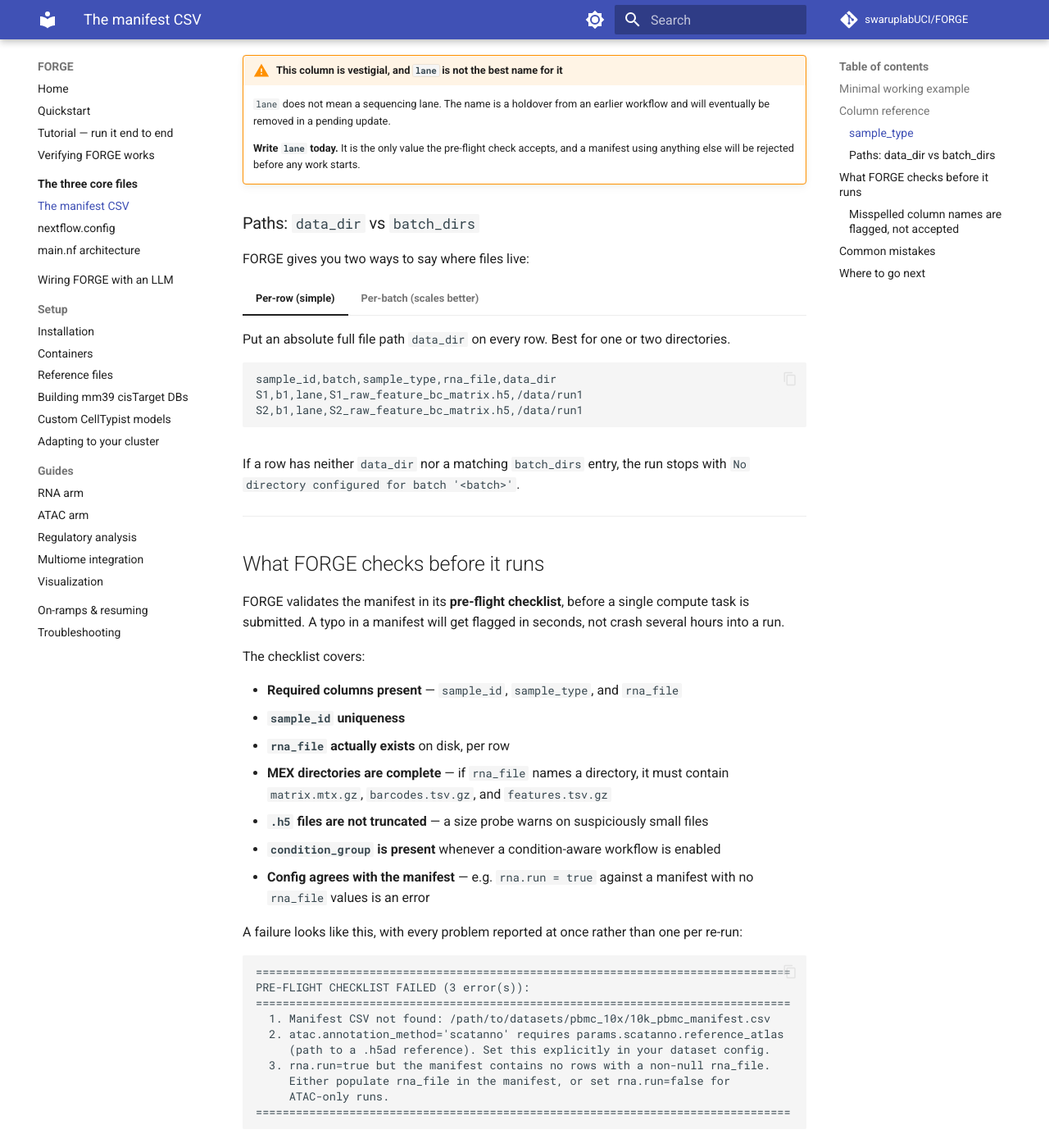
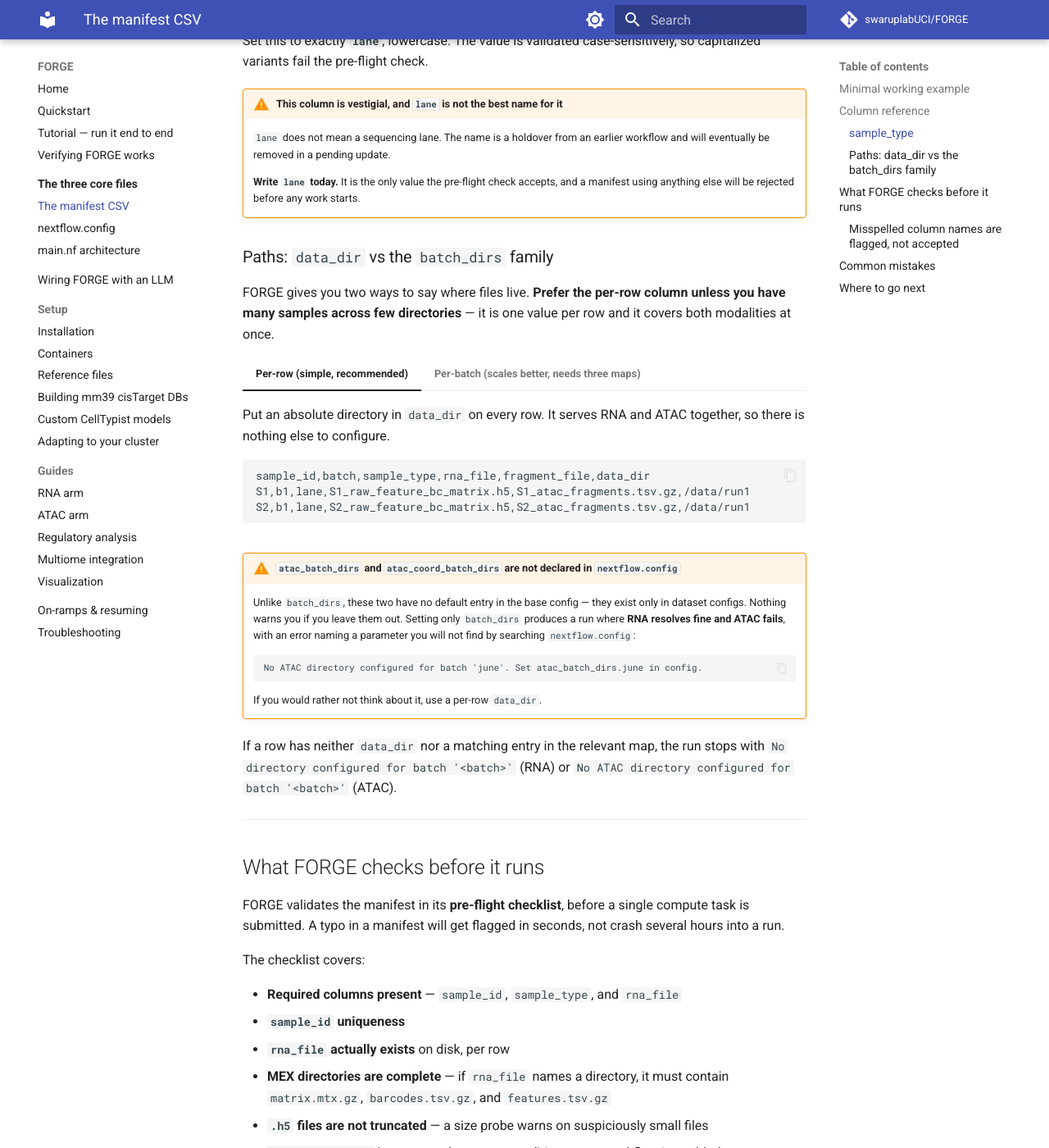
Before and after one commit to swaruplabUCI/FORGE, an MkDocs documentation site: the page built from docs/core/manifest.md, in a window 1280 px wide and 1400 px high, scrolled down 1878 px. Shown: the whole window at 82% size. Built offline with MkDocs 1.6.1 and Material for MkDocs 9.7.7, drawn with Linux system fonts in a browser that asks for light colours; comment, search, counter and statistics services are not loaded; some of the changed text lies outside the part shown.

Commit message:
DOCS: document the three batch_dirs maps, not just the RNA one
The per-batch section presented batch_dirs as the alternative to a per-row
data_dir. That covers RNA only: ATAC resolves through atac_batch_dirs and
atac_coord_batch_dirs, neither of which is declared in nextflow.config.

Following the old text produced a run where RNA resolved and ATAC failed with
"No ATAC directory configured for batch '<batch>'. Set atac_batch_dirs.<batch>
in config." — naming a parameter absent from both the docs and the base config.

The per-batch tab now shows all three maps and points at tutorial_pbmc.config,
which sets them. A warning states that the two ATAC maps have no default and
that nothing flags their absence. The per-row tab is marked recommended and
gained a fragment_file column, so the simple route is visibly the one that
covers both modalities.

````diff
--- a/docs/core/manifest.md
+++ b/docs/core/manifest.md
@@ -49,7 +49,7 @@
 | `rna_file` | for RNA runs | Filename (not a path) of the RNA count matrix, resolved relative to the row's data directory. 10x: `*_raw_feature_bc_matrix.h5`. BD Rhapsody: `*_RSEC_MolsPerCell_MEX.zip`. May also name a MEX **directory**. |
 | `fragment_file` | for ATAC runs | Filename of the ATAC fragments file. 10x: `*_atac_fragments.tsv.gz`. BD: `*_ATAC_Fragments.bed.gz`. If you give a value with no extension, FORGE appends `.bed.gz`. |
 | `condition_group` | for differential | Experimental group (e.g. `WT` / `TG`). This is the axis every differential comparison is built on. Single-condition datasets still need a value — use one label for all rows. Empty values warn and default to `Control`. |
-| `data_dir` | see below | Absolute directory holding this row's files. If present it wins outright; if absent, the directory is looked up from `params.batch_dirs[batch]`. |
+| `data_dir` | see below | Absolute directory holding this row's files. If present it wins outright, for **both** modalities. If absent, RNA falls back to `params.batch_dirs[batch]` and ATAC to `params.atac_batch_dirs[batch]` — two separate maps. See [below](#paths-data_dir-vs-the-batch_dirs-family). |
 | `original_lane_id` | optional | Sequencing lane (e.g. `L1`). Only consulted when the batch is listed in `params.batch_dirs_use_lane_subdir`, in which case it becomes a subdirectory under the batch directory. |
 | `coord_data_dir` | optional | Directory of coordinate-sorted ATAC fragments, when they live apart from the barcode-sorted ones. Falls back to `params.atac_coord_batch_dirs[batch]`. |
 
@@ -65,31 +65,46 @@
     **Write `lane` today.** It is the only value the pre-flight check accepts, and
     a manifest using anything else will be rejected before any work starts.
 
-### Paths: `data_dir` vs `batch_dirs`
+### Paths: `data_dir` vs the `batch_dirs` family
 
-FORGE gives you two ways to say where files live:
+FORGE gives you two ways to say where files live. **Prefer the per-row column
+unless you have many samples across few directories** — it is one value per row
+and it covers both modalities at once.
 
-=== "Per-row (simple)"
+=== "Per-row (simple, recommended)"
 
-    Put an absolute full file path `data_dir` on every row. Best for one or two directories.
+    Put an absolute directory in `data_dir` on every row. It serves RNA and ATAC
+    together, so there is nothing else to configure.
 
     ```csv
-    sample_id,batch,sample_type,rna_file,data_dir
-    S1,b1,lane,S1_raw_feature_bc_matrix.h5,/data/run1
-    S2,b1,lane,S2_raw_feature_bc_matrix.h5,/data/run1
+    sample_id,batch,sample_type,rna_file,fragment_file,data_dir
+    S1,b1,lane,S1_raw_feature_bc_matrix.h5,S1_atac_fragments.tsv.gz,/data/run1
+    S2,b1,lane,S2_raw_feature_bc_matrix.h5,S2_atac_fragments.tsv.gz,/data/run1
     ```
 
-=== "Per-batch (scales better)"
+=== "Per-batch (scales better, needs three maps)"
 
-    Omit `data_dir` and map batches to directories in your config. Best when
-    many samples share a few locations.
+    Omit `data_dir` and map batches to directories in your config. Best when many
+    samples share a few locations — but note that **RNA and ATAC resolve through
+    separate maps**, so a multiome run needs all three:
 
     ```groovy
-    params.batch_dirs = [
+    params.batch_dirs = [                  // RNA
+        june: '/data/june_run',
+        july: '/data/july_run',
+    ]
+    params.atac_batch_dirs = [             // ATAC fragments (barcode-sorted)
+        june: '/data/june_run',
+        july: '/data/july_run',
+    ]
+    params.atac_coord_batch_dirs = [       // ATAC fragments (coordinate-sorted)
         june: '/data/june_run',
         july: '/data/july_run',
     ]
     ```
+
+    They are usually the same three values, as above. They differ only when the
+    coordinate-sorted fragments live apart from the barcode-sorted ones.
 
     ```groovy
     // Optional: append original_lane_id as a subdirectory for these batches
@@ -97,8 +112,25 @@
     // → /data/july_run/L1/<rna_file>
     ```
 
-If a row has neither `data_dir` nor a matching `batch_dirs` entry, the run stops
-with `No directory configured for batch '<batch>'`.
+    `configs/datasets/tutorial_pbmc.config` is the shipped example of this
+    pattern — it sets all three so the tutorial dataset can be extracted anywhere.
+
+!!! warning "`atac_batch_dirs` and `atac_coord_batch_dirs` are not declared in `nextflow.config`"
+    Unlike `batch_dirs`, these two have no default entry in the base config —
+    they exist only in dataset configs. Nothing warns you if you leave them out.
+    Setting only `batch_dirs` produces a run where **RNA resolves fine and ATAC
+    fails**, with an error naming a parameter you will not find by searching
+    `nextflow.config`:
+
+    ```text
+    No ATAC directory configured for batch 'june'. Set atac_batch_dirs.june in config.
+    ```
+
+    If you would rather not think about it, use a per-row `data_dir`.
+
+If a row has neither `data_dir` nor a matching entry in the relevant map, the run
+stops with `No directory configured for batch '<batch>'` (RNA) or
+`No ATAC directory configured for batch '<batch>'` (ATAC).
 
 ---
 
````
